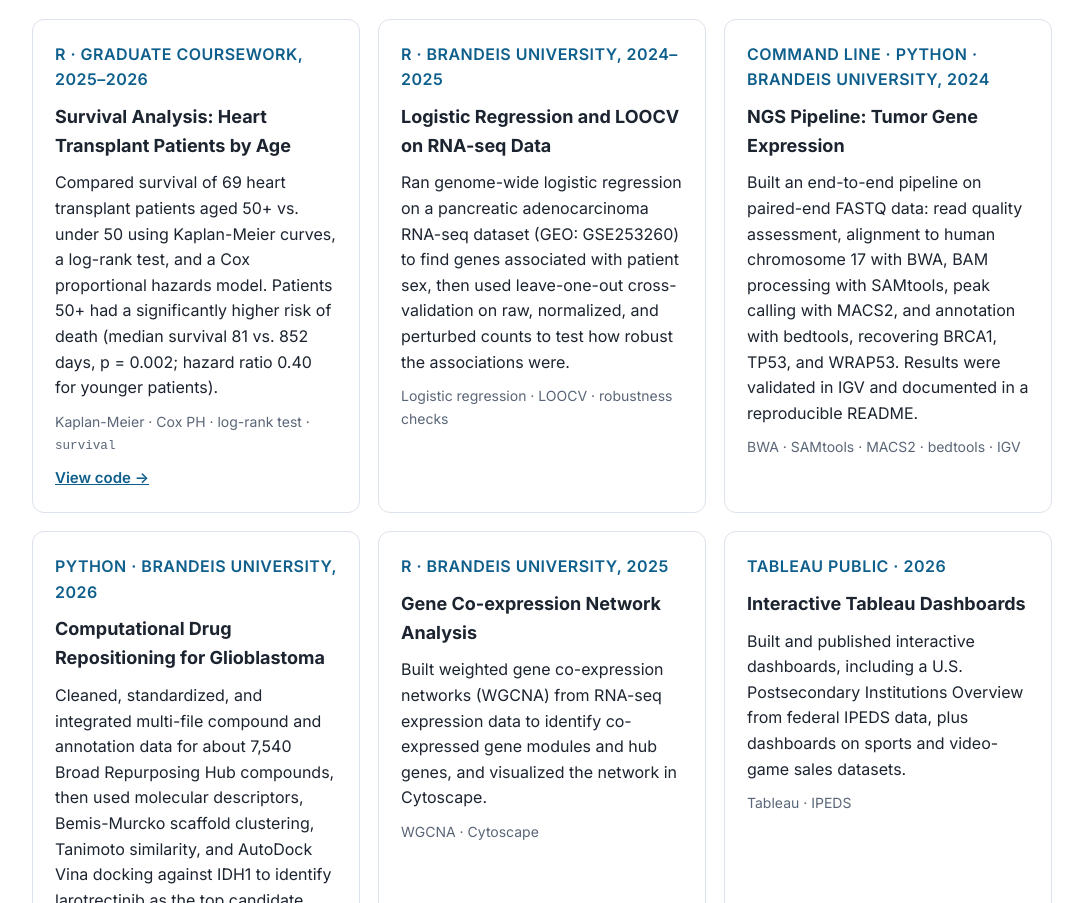
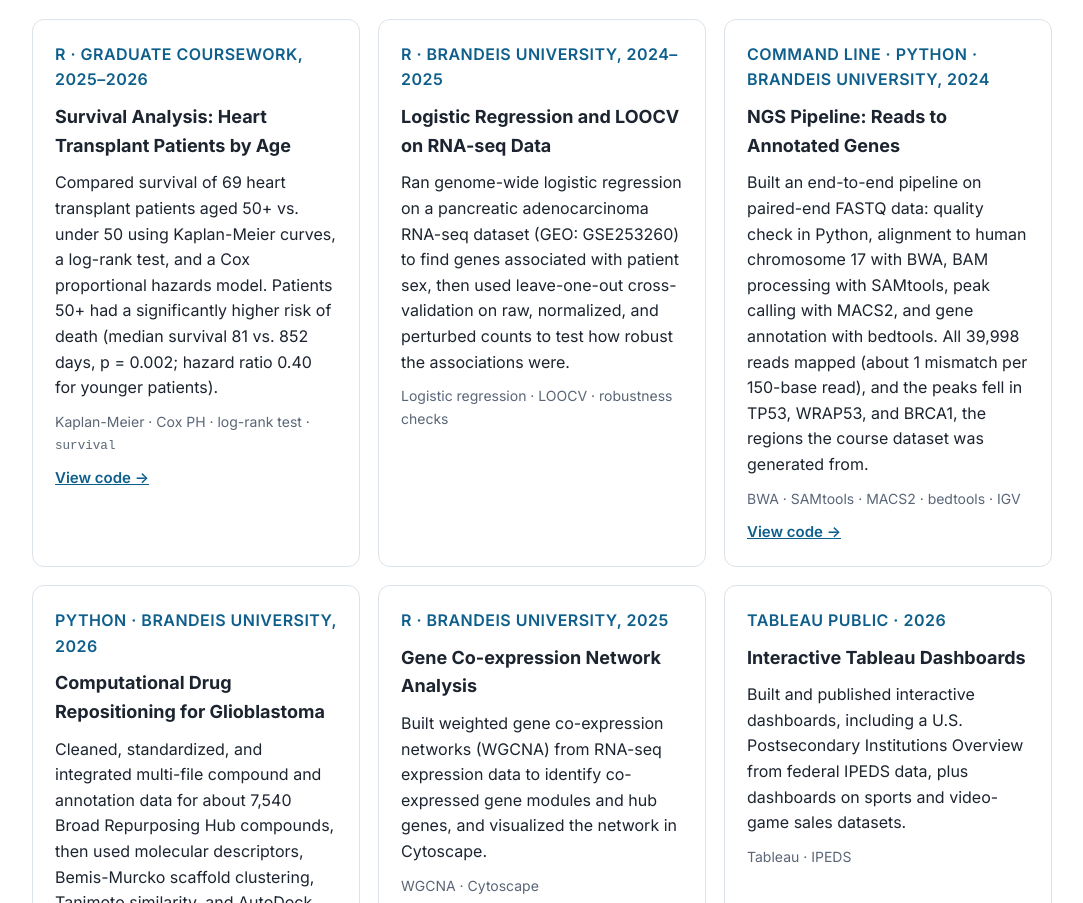
Before and after one commit to sgalvisaa/portfolio, a plain HTML site: page index.html in a window 1280 px wide. Shown: the part 2000-2903 px from the top of the page, without its empty margins (98-1181 px from the left). Drawn offline with Linux system fonts and the light colour scheme.

Commit message:
Link NGS pipeline code and update NGS card with verified results

```diff
--- a/index.html
+++ b/index.html
@@ -110,9 +110,10 @@
           </article>
           <article class="card" data-tags="genomics python">
             <p class="card-meta">Command line &middot; Python &middot; Brandeis University, 2024</p>
-            <h3>NGS Pipeline: Tumor Gene Expression</h3>
-            <p>Built an end-to-end pipeline on paired-end FASTQ data: read quality assessment, alignment to human chromosome 17 with BWA, BAM processing with SAMtools, peak calling with MACS2, and annotation with bedtools, recovering BRCA1, TP53, and WRAP53. Results were validated in IGV and documented in a reproducible README.</p>
+            <h3>NGS Pipeline: Reads to Annotated Genes</h3>
+            <p>Built an end-to-end pipeline on paired-end FASTQ data: quality check in Python, alignment to human chromosome 17 with BWA, BAM processing with SAMtools, peak calling with MACS2, and gene annotation with bedtools. All 39,998 reads mapped (about 1 mismatch per 150-base read), and the peaks fell in TP53, WRAP53, and BRCA1, the regions the course dataset was generated from.</p>
             <p class="tags">BWA &middot; SAMtools &middot; MACS2 &middot; bedtools &middot; IGV</p>
+            <p class="card-link"><a href="https://github.com/sgalvisaa/ngs-pipeline" target="_blank" rel="noopener">View code &rarr;</a></p>
           </article>
           <article class="card" data-tags="python">
             <p class="card-meta">Python &middot; Brandeis University, 2026</p>
```
